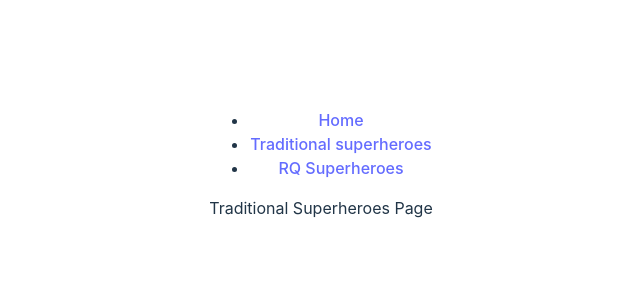
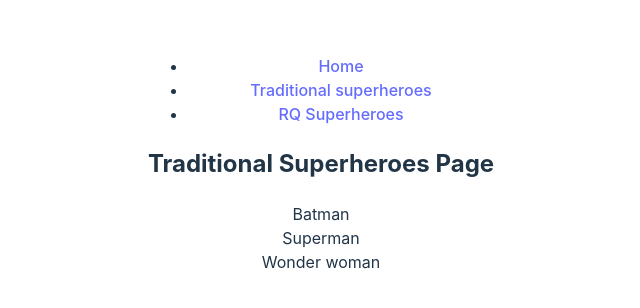
Before and after one commit to IsratJahan13/react_query_practice, a React (Vite) app: page /super-heroes in a window 1280 px wide. Shown: the part 244-552 px from the top of the page, without its empty margins (319-959 px from the left). Built offline with nearby package versions, Linux system fonts and the light colour scheme; data requests are answered from the project's data file.

Commit message:
useState and useEffect hooks are used to get the data in the SuperheroesPage

```diff
--- a/src/components/Superheroes.page.jsx
+++ b/src/components/Superheroes.page.jsx
@@ -1,9 +1,21 @@
-import React from 'react';
+import axios from 'axios';
+import React, { useEffect, useState } from 'react';
 
 const SuperheroesPage = () => {
+    const [data, setData] = useState([])
+
+    useEffect(() => {
+        axios.get('http://localhost:4000/superheroes').then((response) => {
+            setData(response.data)
+        })
+    }, [])
+
     return (
         <div>
-            Traditional Superheroes Page
+            <h2>Traditional Superheroes Page</h2>
+            {data.map((hero) => {
+                return <div key={hero.name}>{hero.name}</div>
+            })}
         </div>
     );
 };
```
